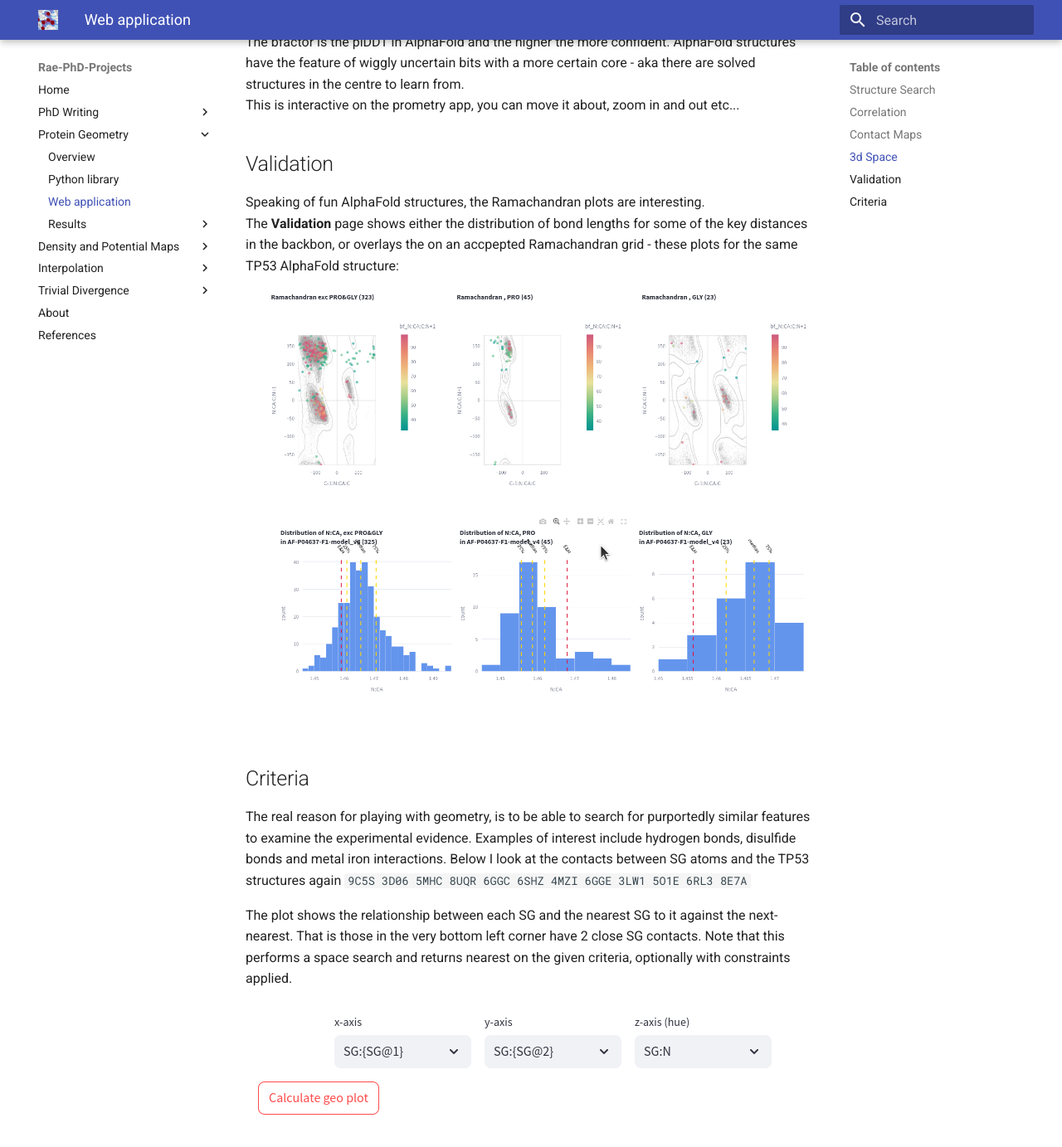
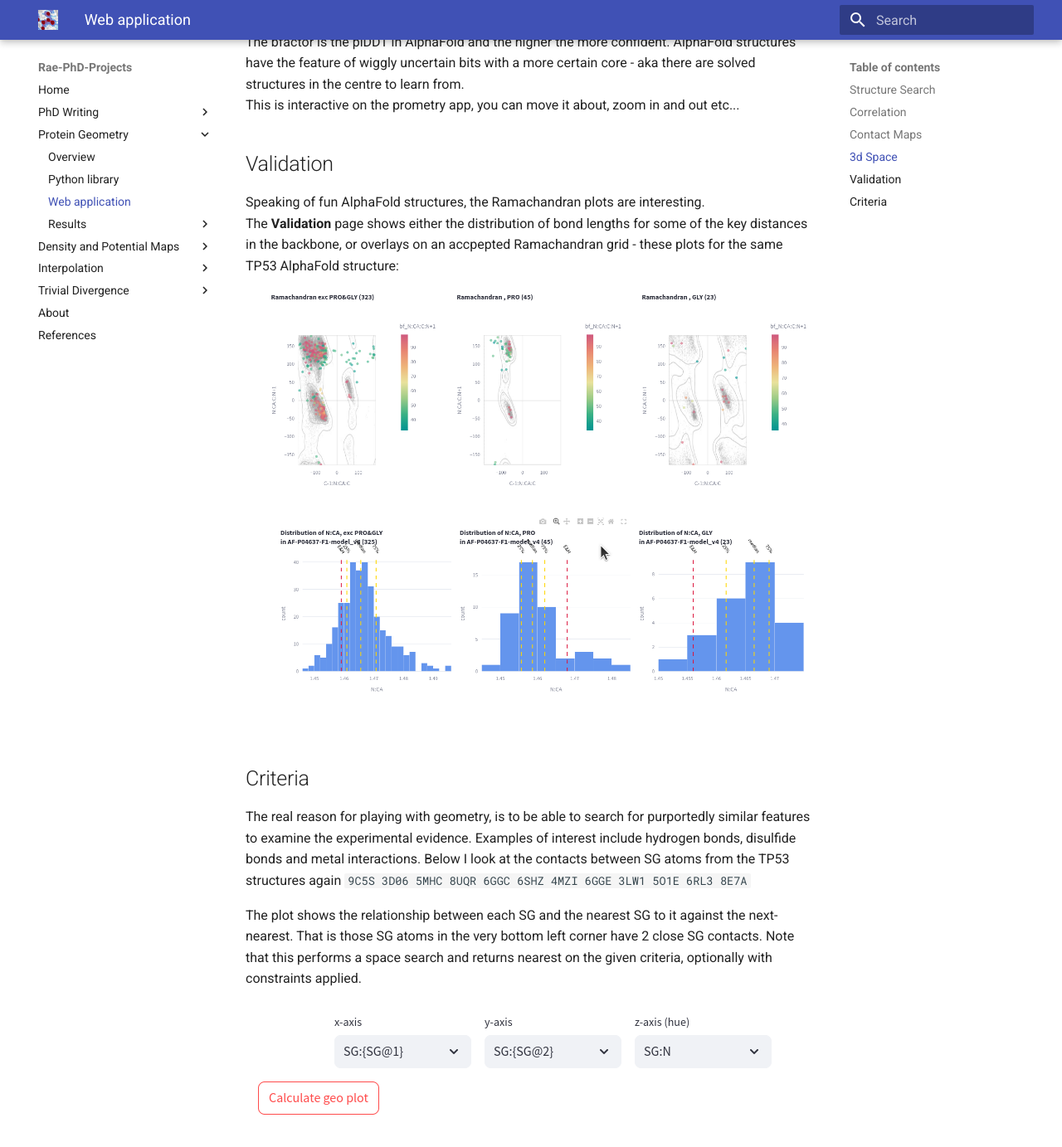
Before and after one commit to rae-gh/rae, an MkDocs documentation site: the page built from docs/geometry/prometry.md, in a window 1280 px wide and 1400 px high, scrolled down 3844 px. Shown: the top 1383 px of the window at 83% size. Built offline with MkDocs 1.6.1 and Material for MkDocs 9.7.7, drawn with Linux system fonts in a browser that asks for light colours; some of the changed text lies outside the part shown.

Commit message:
Some types

```diff
--- a/docs/geometry/prometry.md
+++ b/docs/geometry/prometry.md
@@ -51,7 +51,7 @@ This is interactive on the prometry app, you can move it about, zoom in and out
 ## Validation
 Speaking of fun AlphaFold structures, the Ramachandran plots are interesting.
 The **Validation** page shows either the distribution of bond lengths for some of the key
-distances in the backbon, or overlays the on an accpepted Ramachandran grid -
+distances in the backbone, or overlays on an accpepted Ramachandran grid -
 these plots for the same TP53 AlphaFold structure:
 
 ![alt text](rama-alpha.png)
@@ -61,11 +61,11 @@ these plots for the same TP53 AlphaFold structure:
 ## Criteria
 The real reason for playing with geometry, is to be able to search for purportedly similar
 features to examine the experimental evidence. Examples of interest include hydrogen bonds,
-disulfide bonds and metal iron interactions. Below I look at the contacts between SG atoms
-and the TP53 structures again `9C5S 3D06 5MHC 8UQR 6GGC 6SHZ 4MZI 6GGE 3LW1 5O1E 6RL3 8E7A`
+disulfide bonds and metal interactions. Below I look at the contacts between SG atoms
+from the TP53 structures again `9C5S 3D06 5MHC 8UQR 6GGC 6SHZ 4MZI 6GGE 3LW1 5O1E 6RL3 8E7A`
 
 The plot shows the relationship between each SG and the nearest SG to it against the next-nearest.
-That is those in the very bottom left corner have 2 close SG contacts.
+That is those SG atoms in the very bottom left corner have 2 close SG contacts.
 Note that this performs a space search and returns nearest on the given criteria,
 optionally with constraints applied.
 
```
Also changed, not shown: other parts of docs/geometry/prometry.md (+3 -3 lines), docs/geometry/py-lib.md (line endings or trailing spaces).
